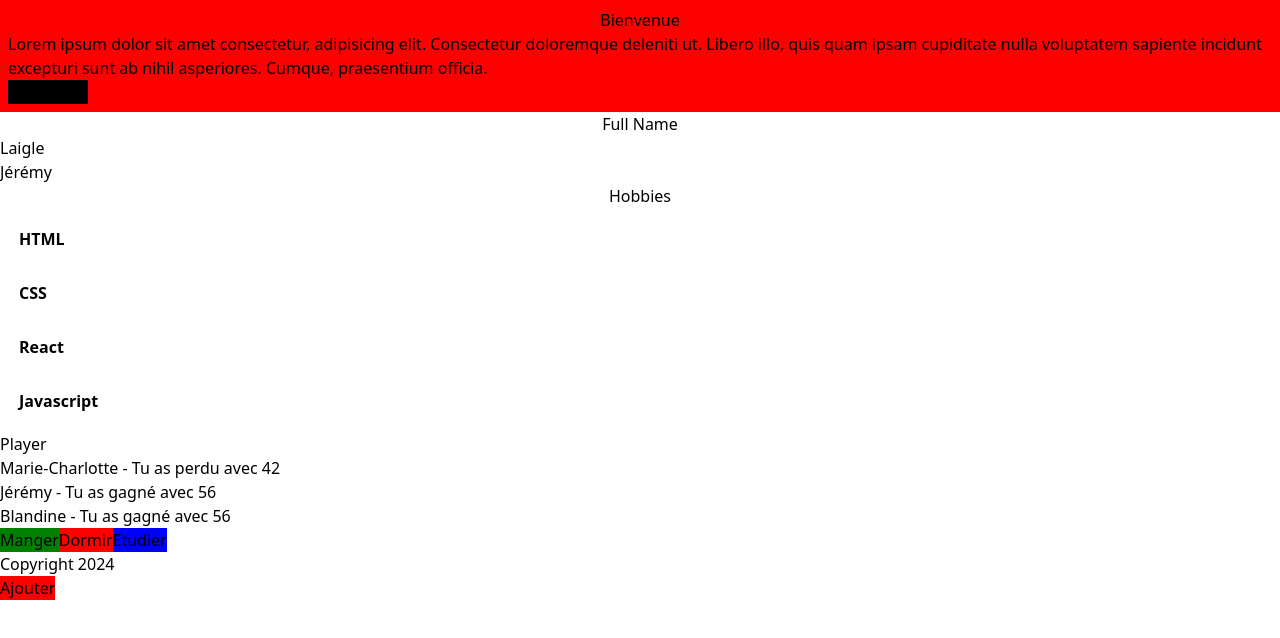
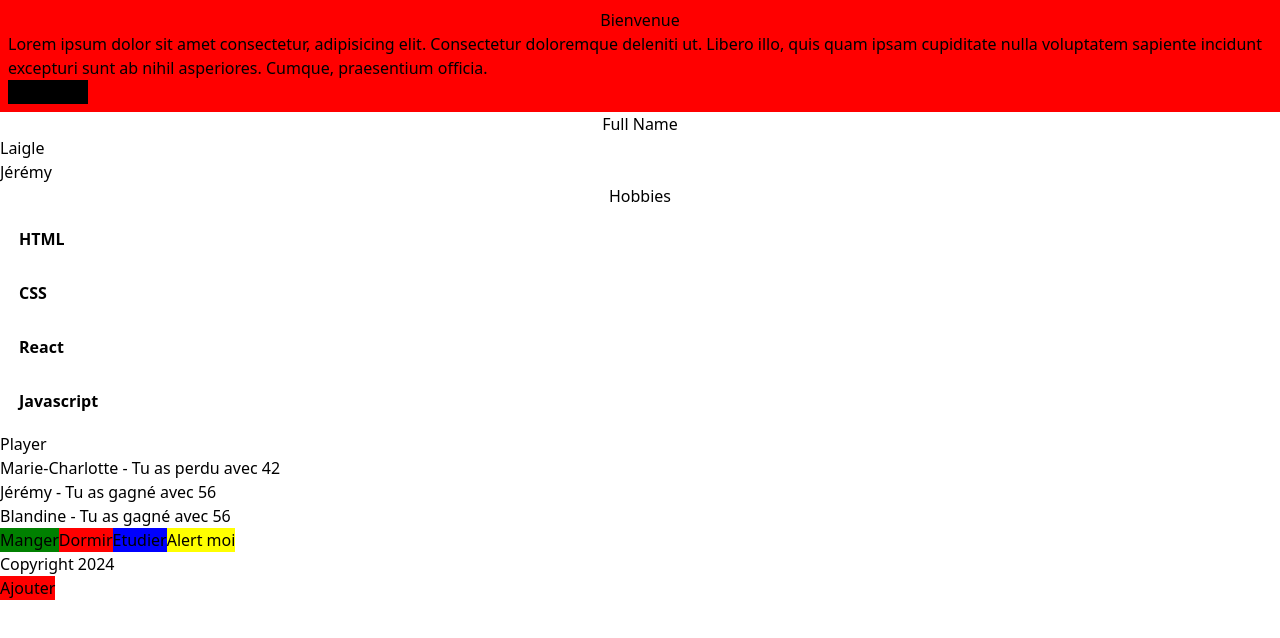
Before and after one commit to LaigleJ/introduction-react, a React (Vite) app in the folder introduction-react/: page / in a window 1280 px wide. Shown: the top 638 px of the page. Built offline with nearby package versions, Linux system fonts and the light colour scheme.

Commit message:
add function alertMoi

```diff
--- a/introduction-react/src/App.jsx
+++ b/introduction-react/src/App.jsx
@@ -20,10 +20,12 @@ function App() {
   }*/
   return (
     <>
-    <Header />
+   <div className='flex flex-col items-center justify-center gap-4 p-11'>
+   <Header />
     <User utilisateur={user} />
     <Routine />
     <Footer />
+   </div>
     </>
   )
 }
--- a/introduction-react/src/component/containers/routine/Routine.jsx
+++ b/introduction-react/src/component/containers/routine/Routine.jsx
@@ -1,19 +1,24 @@
-import Button from "../UI/button/Button"
+import Button from "../UI/button/Button";
 
 export function Routine() {
   function manger() {
-        alert("Manger")
+    alert("Manger");
   }
 
   function dormir() {
-        alert("Dormir")
+    alert("Dormir");
   }
 
   function etudier() {
-        alert("Etudier")
+    alert("Etudier");
+  }
+
+  function alertMoi(action) {
+    alert(action);
   }
   return (
     <>
+      <div className="flex flex-col items-center justify-center gap-3 p-11">
         <Button color="green" gereclique={manger}>
           <p>Manger</p>
         </Button>
@@ -23,6 +28,10 @@ export function Routine() {
         <Button color="blue" gereclique={etudier}>
           <p>Etudier</p>
         </Button>
+        <Button color="yellow" gereclique={() => alertMoi('alertMoi')}>
+          <p>Alert moi</p>
+        </Button>
+      </div>
     </>
-    )
+  );
 }
```
Lines whose indentation alone changed are shown as unchanged.
